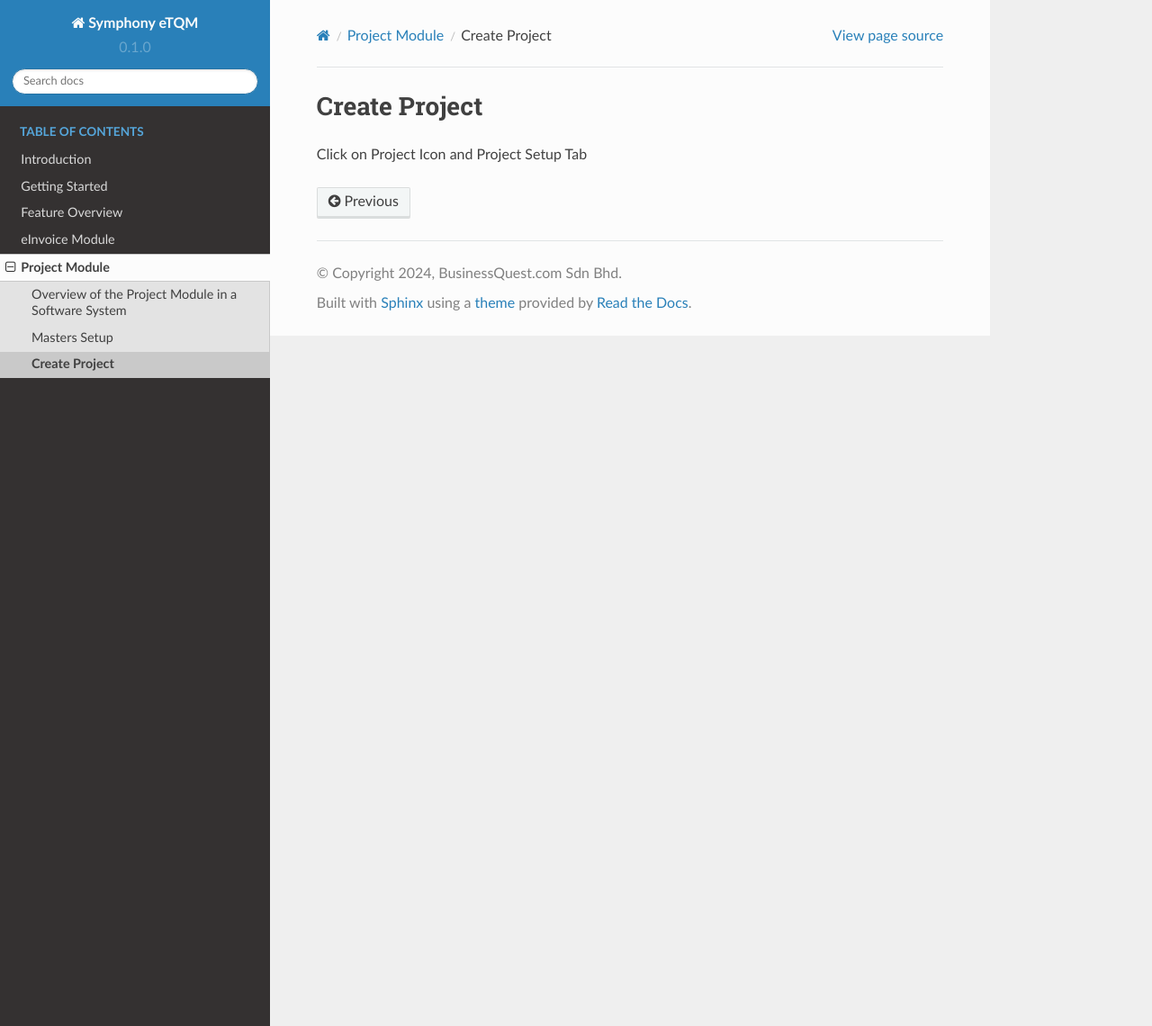
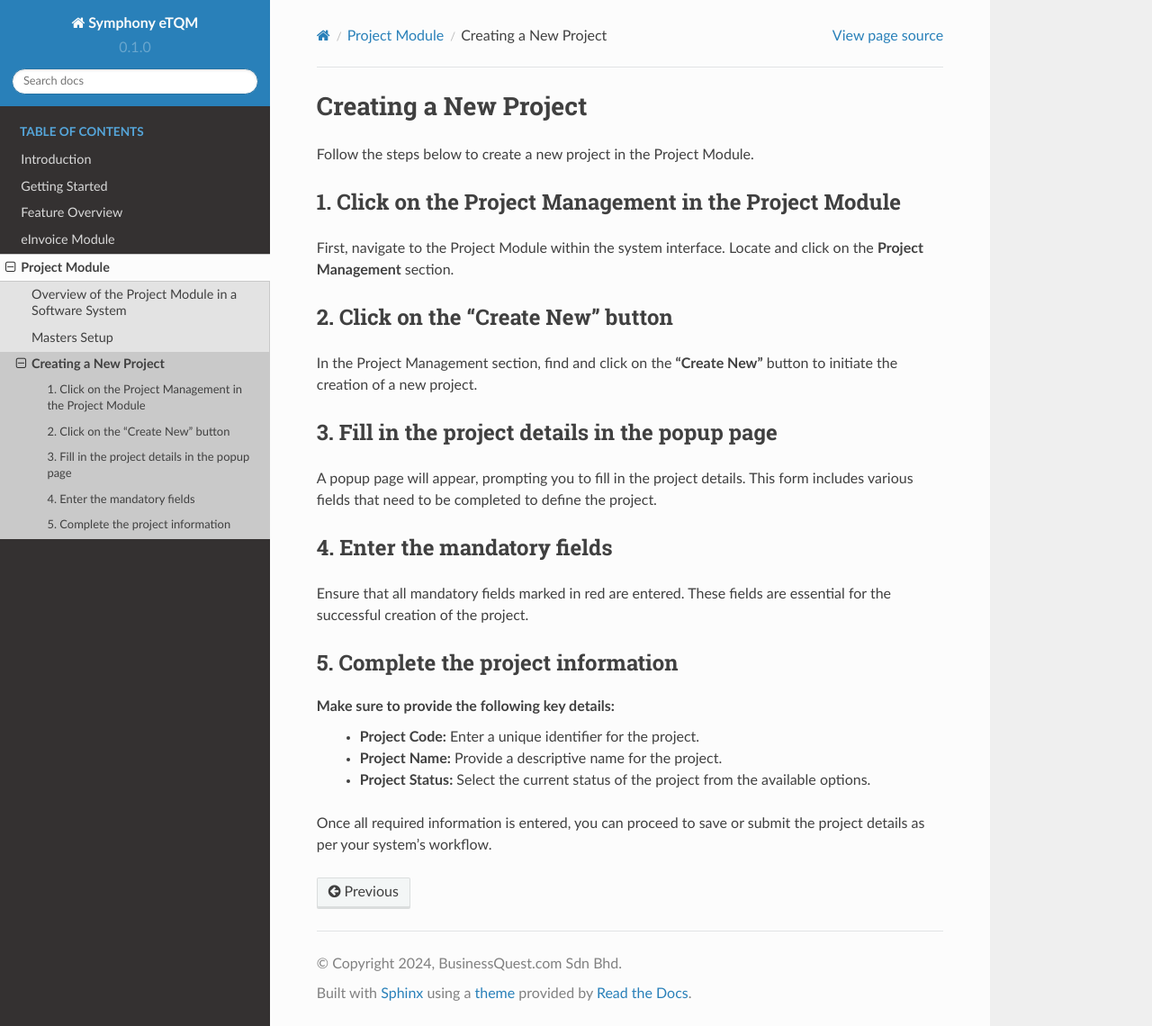
Before and after one commit to wookfai/manual, a Sphinx documentation site: the page built from docs/source/modules/projects/create_project.rst, in a window 1280 px wide and 1140 px high. Shown: the whole window at 90% size. Built offline with Sphinx 7.4.7 and the Read the Docs theme 2.0.0, drawn with Linux system fonts in a browser that asks for light colours; pages that are not in the unit, such as notebooks, are missing from menus.

Commit message:
Update create_project.rst

```diff
--- a/docs/source/modules/projects/create_project.rst
+++ b/docs/source/modules/projects/create_project.rst
@@ -1,5 +1,30 @@
-Create Project
-=====
+=====================
+Creating a New Project
+=====================
 
+Follow the steps below to create a new project in the Project Module.
 
-Click on Project Icon and Project Setup Tab
+1. Click on the Project Management in the Project Module
+---------------------------------------------------------
+First, navigate to the Project Module within the system interface. Locate and click on the **Project Management** section.
+
+2. Click on the "Create New" button
+-----------------------------------
+In the Project Management section, find and click on the **"Create New"** button to initiate the creation of a new project.
+
+3. Fill in the project details in the popup page
+------------------------------------------------
+A popup page will appear, prompting you to fill in the project details. This form includes various fields that need to be completed to define the project.
+
+4. Enter the mandatory fields
+-----------------------------
+Ensure that all mandatory fields marked in red are entered. These fields are essential for the successful creation of the project.
+
+5. Complete the project information
+-----------------------------------
+Make sure to provide the following key details:
+   - **Project Code:** Enter a unique identifier for the project.
+   - **Project Name:** Provide a descriptive name for the project.
+   - **Project Status:** Select the current status of the project from the available options.
+
+Once all required information is entered, you can proceed to save or submit the project details as per your system's workflow.
```
